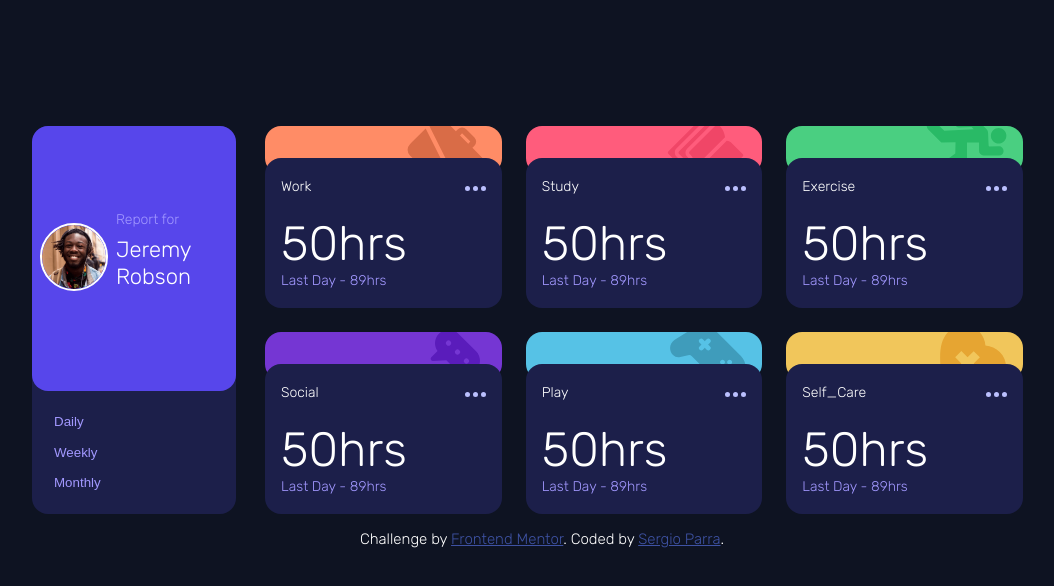
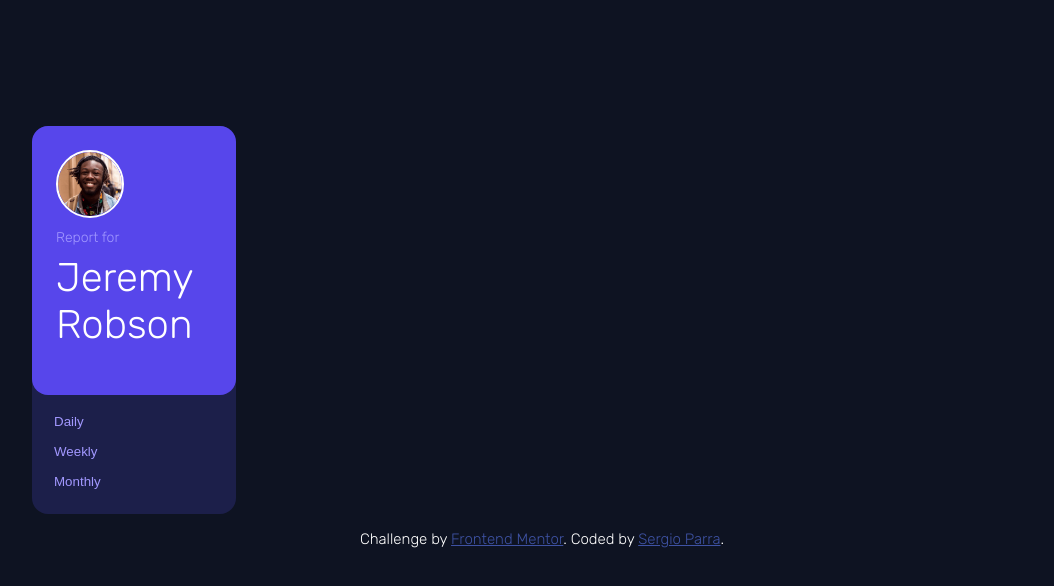
Before and after one commit to parranopolis/time-tracking-dashboard-main, a plain HTML site: page index.html in a window 1280 px wide. Shown: the whole page, without its empty margins (98-1152 px from the left). Drawn offline with Linux system fonts and the light colour scheme.

Commit message:
adapting "col1-Presentation-Card" to desktop layout

```diff
--- a/index.html
+++ b/index.html
@@ -18,7 +18,7 @@
   <section class="main-Wrapper">
     <section class="col1">
       <article class="Card col1-Presentation-Card">
-        <div class="hola">
+        <div>
           <img src="./images/image-jeremy.png" alt="User Profile Image">
         </div>
         <div>
@@ -33,12 +33,6 @@
       </article>
     </section>
     <section class="col2">
-      <card-template title="Work" current="50" time="Day"  previous="89"></card-template>
-      <card-template title="Study" current="50" time="Day"  previous="89"></card-template>
-      <card-template title="Exercise" current="50" time="Day"  previous="89"></card-template>
-      <card-template title="Social" current="50" time="Day"  previous="89"></card-template>
-      <card-template title="Play" current="50" time="Day"  previous="89"></card-template>
-      <card-template title="Self_Care" current="50" time="Day"  previous="89"></card-template>
     </section>
   </section>
 
--- a/src/Compoponents/Card.js
+++ b/src/Compoponents/Card.js
@@ -105,7 +105,7 @@ class Card extends HTMLElement{
                     float: right;
                     margin-right: 1rem;
                 }
-                @media (max-width: 710px){
+                @media (max-width: 770px){
                     .col2-Card-Information{
                         height: 4.5rem;
                         padding: 1rem 2rem;
--- a/src/styles/main.css
+++ b/src/styles/main.css
@@ -83,7 +83,7 @@ body{
     color: hsl(228, 45%, 44%);
 }
 
-@media (min-width: 710px) {
+@media (min-width: 770px) {
     .main-Wrapper{
         max-width: 1020px;
         display: grid;
@@ -96,21 +96,31 @@ body{
         flex-direction: column;
         background-color: hsl(235, 46%, 20%);
         border-radius: 1rem ;
-
+        min-height: 388px;
     }
     .col1-Option-Card {
         flex-direction: column;
+        bottom: 4rem;
         justify-content: space-between;
         line-height: 1.9rem;
         margin-left: 1rem;
         background-color: transparent;
+        padding-top: 4.7rem;
     }
     .col1-Presentation-Card{
         position: relative;
         z-index: 10;
-        height: 265px;
+        height: 245px;
+        flex-direction: column;
+        justify-content: flex-start;
+        padding: 1.5rem 0 0 1.5rem;
+        align-items: flex-start;
+    }
+    .Presentation-Card-name{
+        font-size: 2.5rem;
+    }
 
-    }
+
     .col2{
         display: grid;
         justify-content: center;
```
